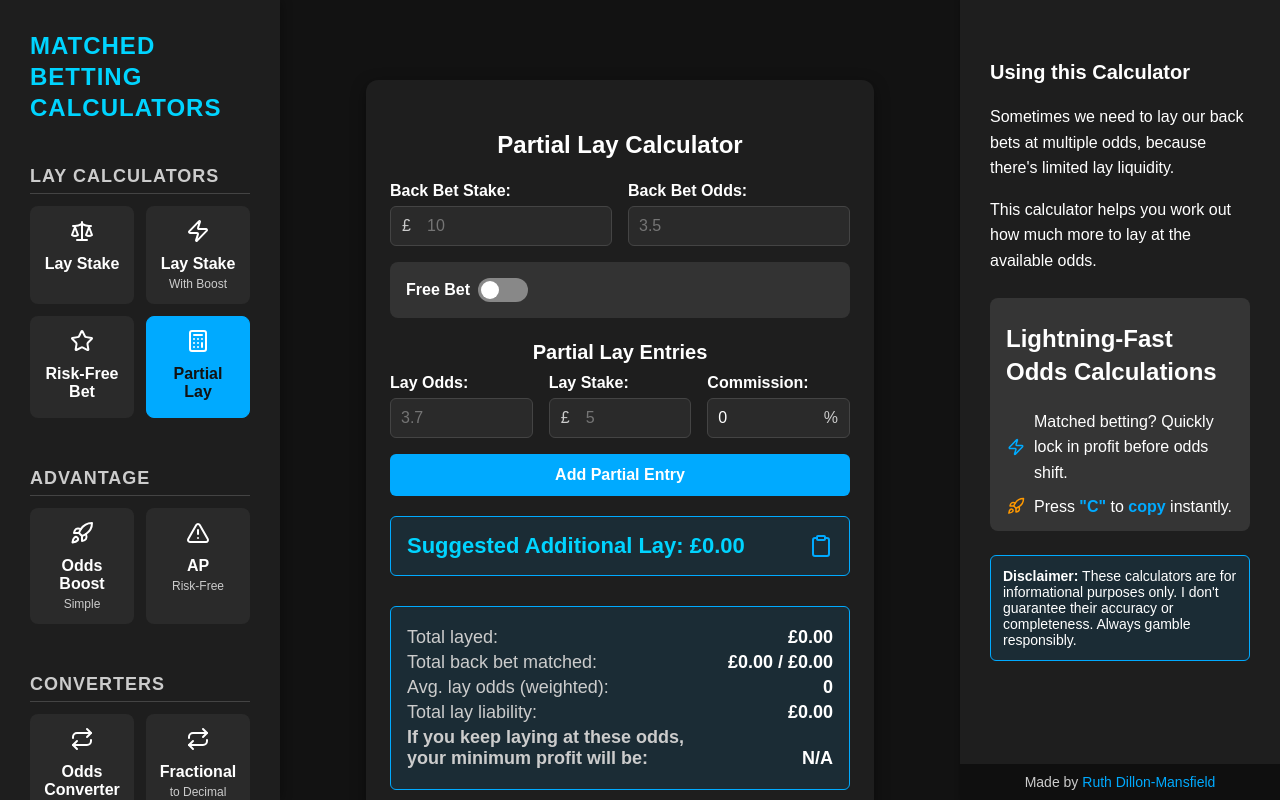
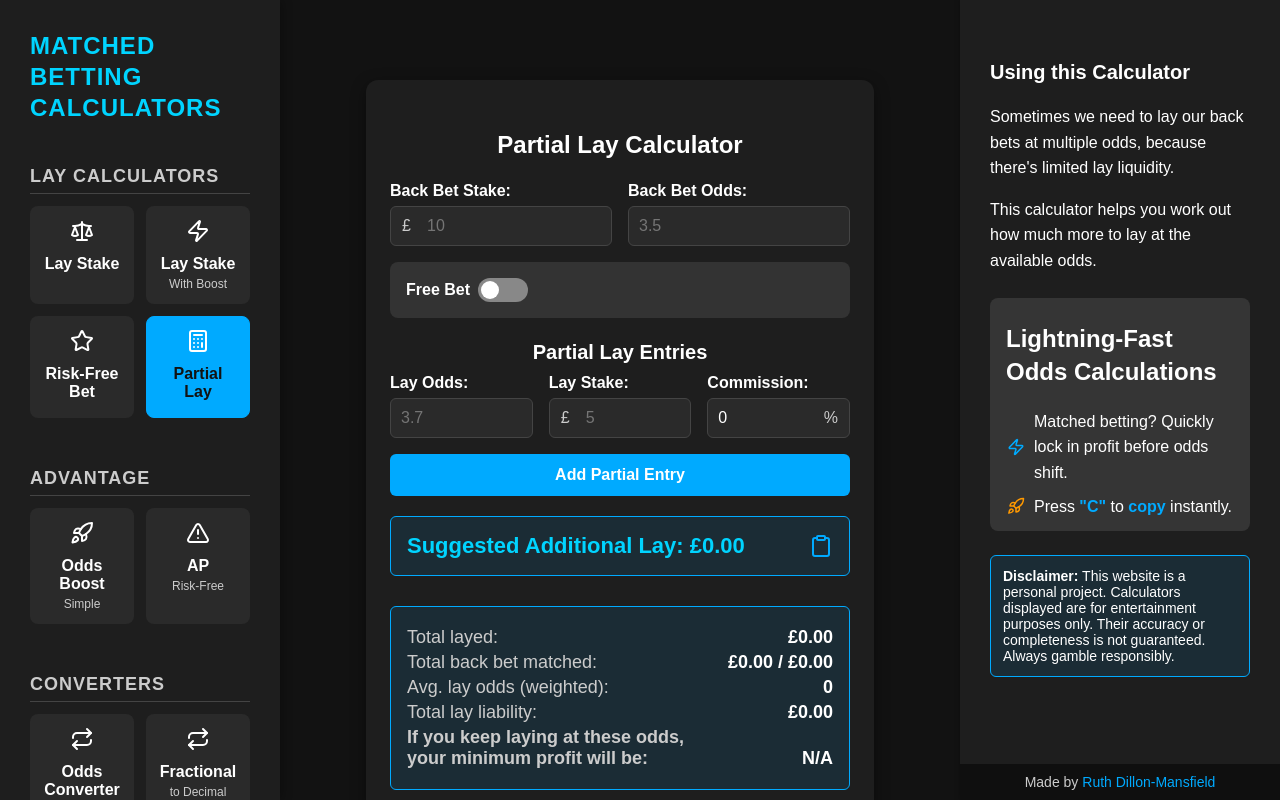
Before and after one commit to ruthdillonmansfield/odds-boost-calculator, a React (Create React App) app: page /partial-lay in a window 1280 px wide. Built offline with nearby package versions, Linux system fonts and the light colour scheme.

Commit message:
Tweak disclaimer

```diff
--- a/src/Components/Use/Use.jsx
+++ b/src/Components/Use/Use.jsx
@@ -120,8 +120,8 @@
           {/* 3) Disclaimer remains in .use-cta */}
           <div className="use-cta disclaimer">
             <p>
-              <strong>Disclaimer:</strong> These calculators are for informational purposes only.
-              I don't guarantee their accuracy or completeness. Always gamble responsibly.
+              <strong>Disclaimer:</strong> This website is a personal project. Calculators displayed are for entertainment purposes only.
+              Their accuracy or completeness is not guaranteed. Always gamble responsibly.
             </p>
           </div>
         </div>
```
